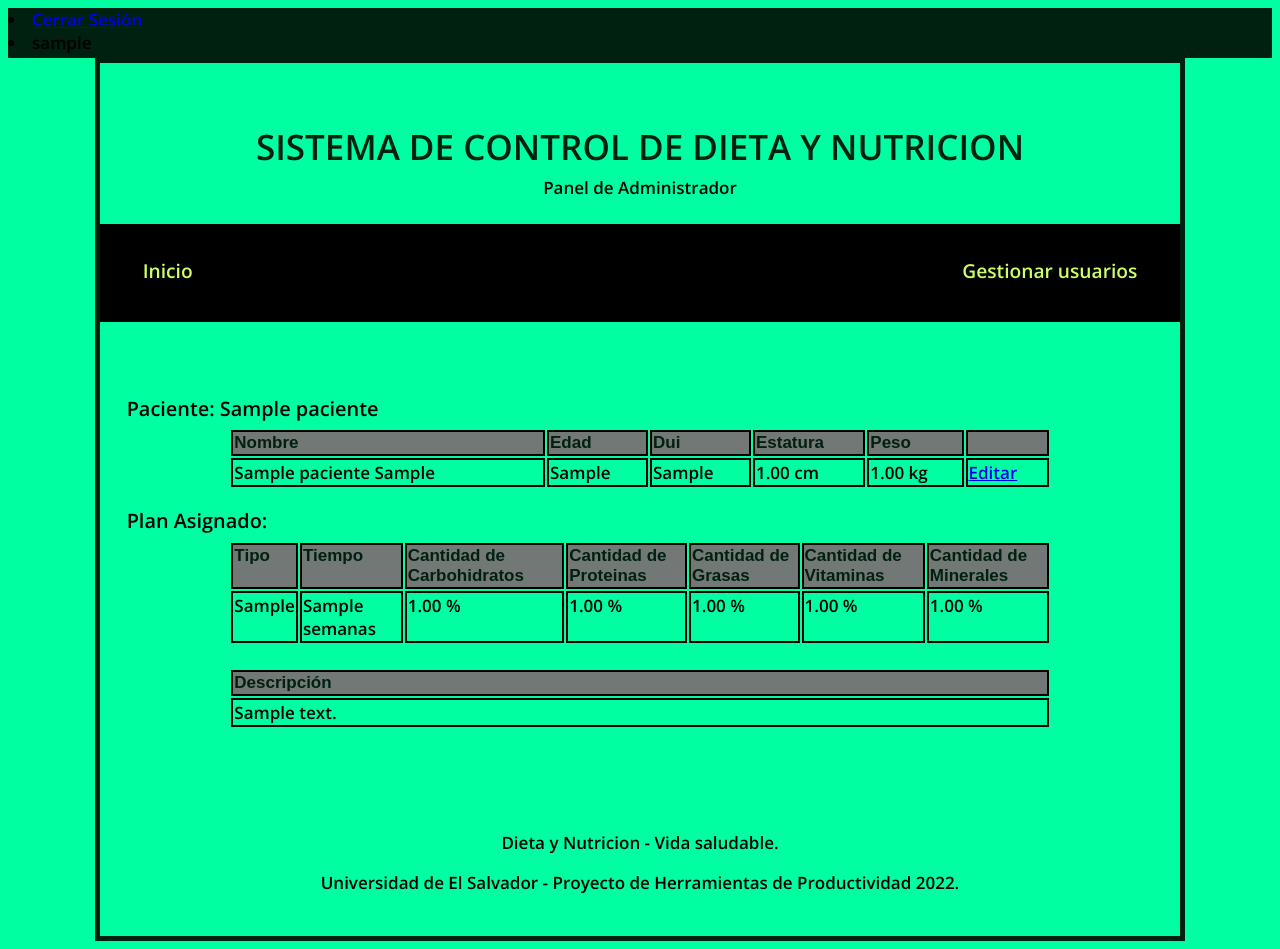
After one commit to Mairahenriquez/Proyecto-HDP2022, a Django app: page /detalle_paciente/1/ in a window 1280 px wide. The commit adds this page. Run offline with Django 3.2, Linux system fonts and the light colour scheme; a user stored in the database is signed in; tables that the repository leaves empty hold one stand-in row (values such as "Sample post").

Commit message:
Add files via upload

```diff
--- a/DietasYNutricion/templates/base/header.html
+++ b/DietasYNutricion/templates/base/header.html
@@ -20,10 +20,10 @@
                 <a class="nav-link" href="">Información</a>
               </li>
               <li class="nav-item">
-                <a class="nav-link" href="">Registro de pacientes</a>
+                <a class="nav-link" href="{% url 'RegistrarPaciente' %}">Registro de pacientes</a>
               </li>
               <li class="nav-item">
-                <a class="nav-link" href="">Consulta de pacientes</a>
+                <a class="nav-link" href="{% url 'GestionarPaciente' %}">Consulta de pacientes</a>
               </li>
               {% endif %}
             </ul>
--- /dev/null
+++ b/DietasYNutricion/templates/paciente/detalle.html
@@ -0,0 +1,80 @@
+{% extends 'base/base.html' %}
+{% load static %}
+
+    	{% block content %}
+			<div class="container tm-features-section" id="features">
+
+					<table>
+
+						{% for paciente in object_list %}
+						<h3>Paciente: {{paciente.nombre}}</h3>
+
+						<tr class="tr1">
+							<td class="td1">Nombre</td>
+							<td class="td1">Edad</td>
+							<td class="td1">Dui</td>
+							<td class="td1">Estatura</td>
+							<td class="td1">Peso</td>
+						<td class="td1"></td>
+						</tr>
+
+						<tr class="">
+							<td class="">{{paciente.nombre}} {{paciente.apellidos}}</td>
+							<td class="">{{paciente.edad}}</td>
+							<td class="">{{paciente.dui}}</td>
+							<td class="">{{paciente.estatura}} cm</td>
+							<td class="">{{paciente.peso}} kg</td>
+							<td class="td1"><a href="{% url 'ModificarPaciente' paciente.id %}" class="btn btn-sm">Editar</a></td>
+						</tr>
+
+							{% if paciente.plan %}
+							{% for paciente in object_list %}
+
+							<table>
+							<h3>Plan Asignado:</h3>
+								<tr class="tr1">
+									<td class="td1">Tipo</td>
+									<td class="td1">Tiempo</td>
+									<td class="td1">Cantidad de Carbohidratos</td>
+									<td class="td1">Cantidad de Proteinas</td>
+									<td class="td1">Cantidad de Grasas</td>
+									<td class="td1">Cantidad de Vitaminas</td>
+									<td class="td1">Cantidad de Minerales</td>
+								</tr>
+
+								<tr class="">
+									<td class="">{{paciente.plan.tipo}}</td>
+									<td class="">{{paciente.plan.tiempo}} semanas</td>
+									<td class="">{{paciente.plan.cantCarbohidratos}} %</td>
+									<td class="">{{paciente.plan.cantProteina}} %</td>
+									<td class="">{{paciente.plan.cantGrasas}} %</td>
+									<td class="">{{paciente.plan.cantVitaminas}} %</td>
+									<td class="">{{paciente.plan.cantMinerales}} %</td>
+								</tr>
+
+								<table>
+									<br>
+									<tr class="tr1">
+										<td class="td1">Descripción</td>
+									</tr>
+									<tr class="">
+										<td class="">{{paciente.plan.descripcion}}</td>
+									</tr>
+								</table>
+
+							{% endfor %}
+
+							</table>
+
+							{% else %}
+								<table>
+									<h3>No hay plan asignado</h3>
+								</table>
+							{% endif %}
+
+						{% endfor %}
+
+					</table>
+
+			</div>
+		{% endblock %}
--- /dev/null
+++ b/DietasYNutricion/templates/paciente/municipio_dropdown_list_options.html
@@ -0,0 +1,4 @@
+<option value="">---------</option>
+{% for municipio in municipios %}
+<option value="{{ municipio.pk }}">{{ municipio.name }}</option>
+{% endfor %}
--- a/DietasYNutricion/templates/usuario/editar.html
+++ b/DietasYNutricion/templates/usuario/editar.html
@@ -7,7 +7,7 @@
 
 		<h2 class="modal-title">Modificar Usuario</h2>
 
-		{{form.as_p}}
+		{{ form.as_p }}
 
 		<a href="{% url 'usuario'%}">Cancelar</a>
         <button type="submit">Confirmar</button>
--- a/DietasYNutricion/templates/usuario/gestionar.html
+++ b/DietasYNutricion/templates/usuario/gestionar.html
@@ -1,7 +1,7 @@
 {% extends 'base/base.html' %}
 {% load static %}
 
-    	{% block content %}
+		{% block content %}
 			<div class="container tm-features-section" id="features">
 				<h3>Usuarios:</h3>
 					<table>
--- a/DietasYNutricion/templates/usuario/registrar.html
+++ b/DietasYNutricion/templates/usuario/registrar.html
@@ -5,7 +5,9 @@
 	<form method="post">
 		{% csrf_token %}
 
-		{{ form }}
+		<h2 class="modal-title">Registrar Usuario</h2>
+
+		{{ form.as_p }}
 
 		<a href="{% url 'usuario'%}">Cancelar</a>
 		<button type="submit">Confirmar</button>
```
Also changed, not shown: DietasYNutricion/templates/paciente/editar.html (+15 -0 lines), DietasYNutricion/templates/paciente/gestionar.html (added, +40 -0 lines), DietasYNutricion/templates/paciente/registrar.html (+38 -0 lines).
